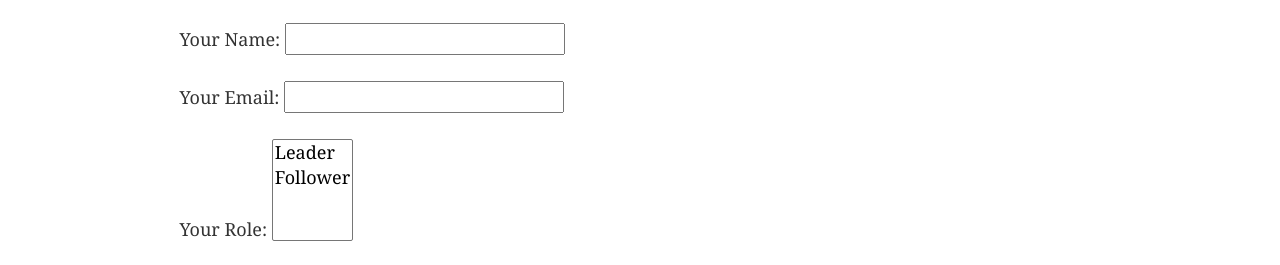
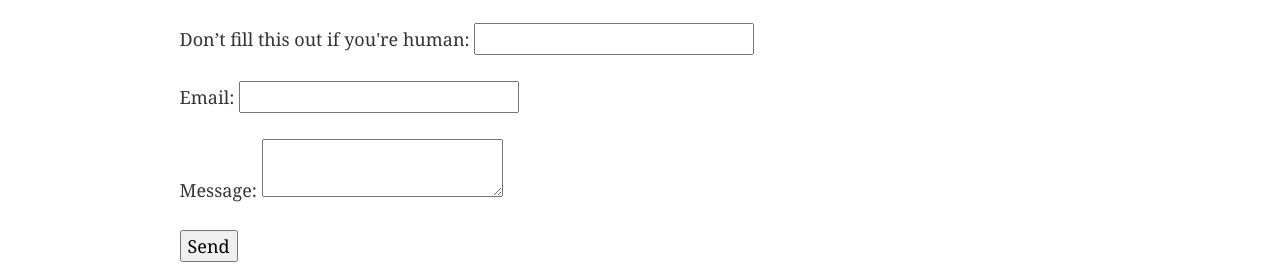
Before and after one commit to SophieHau/gatsby-tuto, a Gatsby site: page / in a window 1280 px wide. Shown: the part 100-365 px from the top of the page. Built offline with nearby package versions, Linux system fonts and the light colour scheme; Gatsby itself is replaced by a stand-in of ours.

Commit message:
updating form

```diff
--- a/src/pages/index.js
+++ b/src/pages/index.js
@@ -18,18 +18,12 @@ const BlogTitle = styled.h3`
 export default ({ data }) => {
   return (
     <Layout>
-      <form name="contact-form" method="POST" data-netlify="true">
-  <p>
-    <label>Your Name: <input type="text" name="name" /></label>
+      <form name="contact" method="POST" netlify-honeypot="bot-field" data-netlify="true">
+        <p class="hidden">
+          <label>Don’t fill this out if you're human: <input name="bot-field" /></label>
         </p>
         <p>
-    <label>Your Email: <input type="email" name="email" /></label>
-  </p>
-  <p>
-    <label>Your Role: <select name="role[]" multiple>
-      <option value="leader">Leader</option>
-      <option value="follower">Follower</option>
-    </select></label>
+          <label>Email: <input type="text" name="email" /></label>
         </p>
         <p>
           <label>Message: <textarea name="message"></textarea></label>
```
Lines whose indentation alone changed are shown as unchanged.
